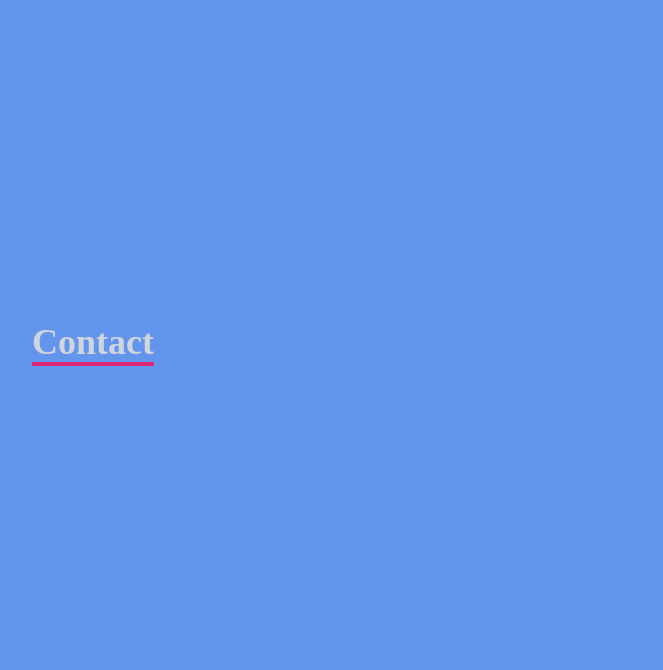
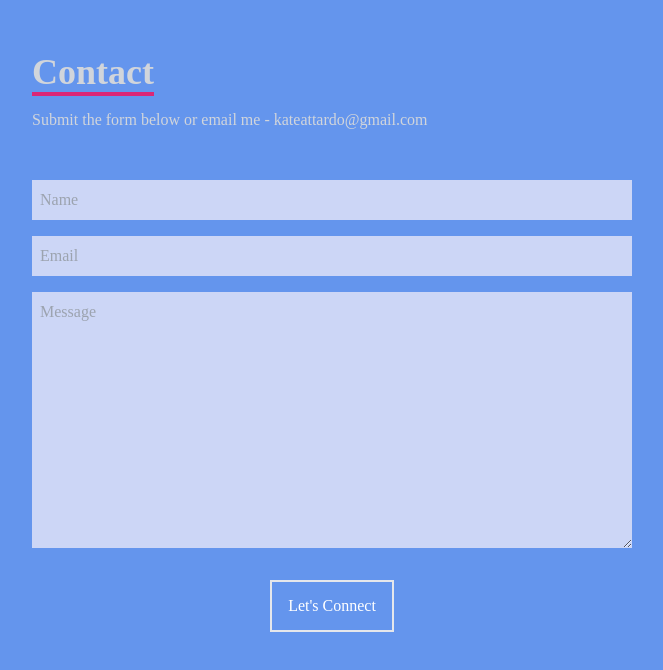
Before and after one commit to Kateattardo/Portfolio, a React (Create React App) app: page / in a window 1280 px wide. Shown: the part 3242-3912 px from the top of the page, without its empty margins (308-971 px from the left). Built offline with nearby package versions, Linux system fonts and the light colour scheme.

Commit message:
contact form complete

```diff
--- a/src/components/Contact.jsx
+++ b/src/components/Contact.jsx
@@ -6,12 +6,40 @@
       name="contact"
       className="w-full h-screen bg-[#6495ed] flex justify-center items-center p-4"
     >
-      <form action="" className="flex flex-col max-w-[600px] w-full">
+      <form
+        method="POST"
+        action="https://getform.io/f/3d4b3636-e550-415f-9eed-81309261000c"
+        className="flex flex-col max-w-[600px] w-full"
+      >
         <div className="pb-8">
           <p className="text-4xl font-bold inline border-b-4 border-pink-600 text-gray-300">
             Contact
           </p>
+          <p className="text-gray-300 py-4">
+            Submit the form below or email me - kateattardo@gmail.com
+          </p>
         </div>
+        <input
+          className="bg-[#ccd6f6] p-2"
+          type="text"
+          placeholder="Name"
+          name="name"
+        />
+        <input
+          className="my-4 p-2 bg-[#ccd6f6]"
+          type="email"
+          placeholder="Email"
+          name="email"
+        />
+        <textarea
+          className="bg-[#ccd6f6] p-2"
+          name="message"
+          rows="10"
+          placeholder="Message"
+        ></textarea>
+        <button className=" text-white border-2 hover:bg-pink-600 hover:border-pink-600 px-4 py-3 my-8 mx-auto flex items-center">
+          Let's Connect
+        </button>
       </form>
     </div>
   );
--- a/src/components/Navbar.jsx
+++ b/src/components/Navbar.jsx
@@ -41,7 +41,7 @@
           <li className="w-[160px] h-[60px] flex justify-between items-center ml-[100px] hover:ml-[-10px] duration-300 bg-blue-600">
             <a
               className="flex justify-between items-center w-full text-grey-300"
-              herf="/"
+              href="/"
             >
               Linkedin <FaLinkedin size={30} />
             </a>
@@ -49,7 +49,7 @@
           <li className="w-[160px] h-[60px] flex justify-between items-center ml-[100px] hover:ml-[-10px] duration-300 bg-[#333333]">
             <a
               className="flex justify-between items-center w-full text-grey-300"
-              herf="/"
+              href="/"
             >
               Github <FaGithub size={30} />
             </a>
@@ -57,7 +57,7 @@
           <li className="w-[160px] h-[60px] flex justify-between items-center ml-[100px] hover:ml-[-10px] duration-300 bg-[#006400]">
             <a
               className="flex justify-between items-center w-full text-grey-300"
-              herf="/"
+              href="/"
             >
               Email <HiOutlineMail size={30} />
             </a>
@@ -65,7 +65,7 @@
           <li className="w-[160px] h-[60px] flex justify-between items-center ml-[100px] hover:ml-[-10px] duration-300 bg-[#DAA520]">
             <a
               className="flex justify-between items-center w-full text-grey-300"
-              herf="/"
+              href="/"
             >
               Resume <BsFillPersonLinesFill size={30} />
             </a>
```
